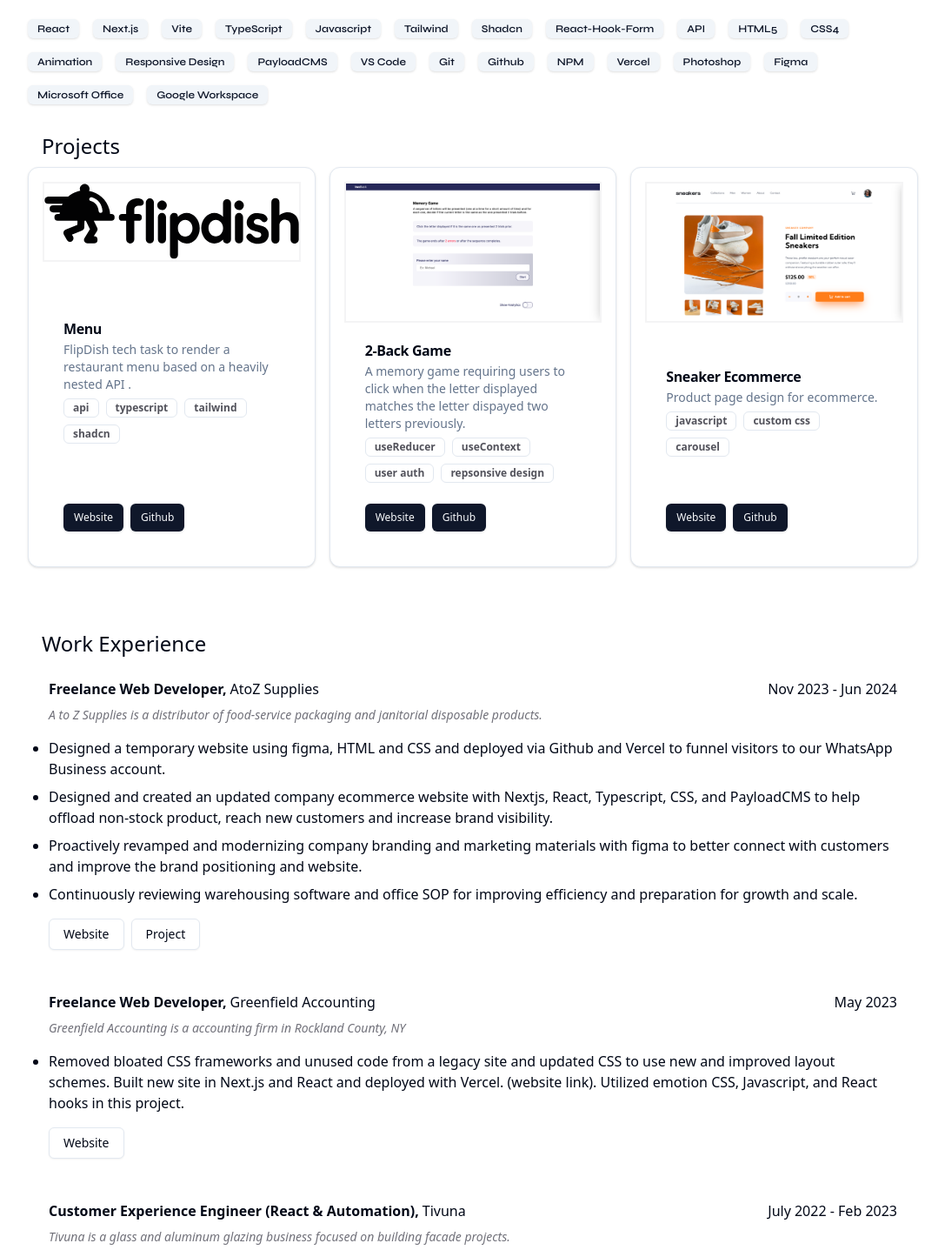
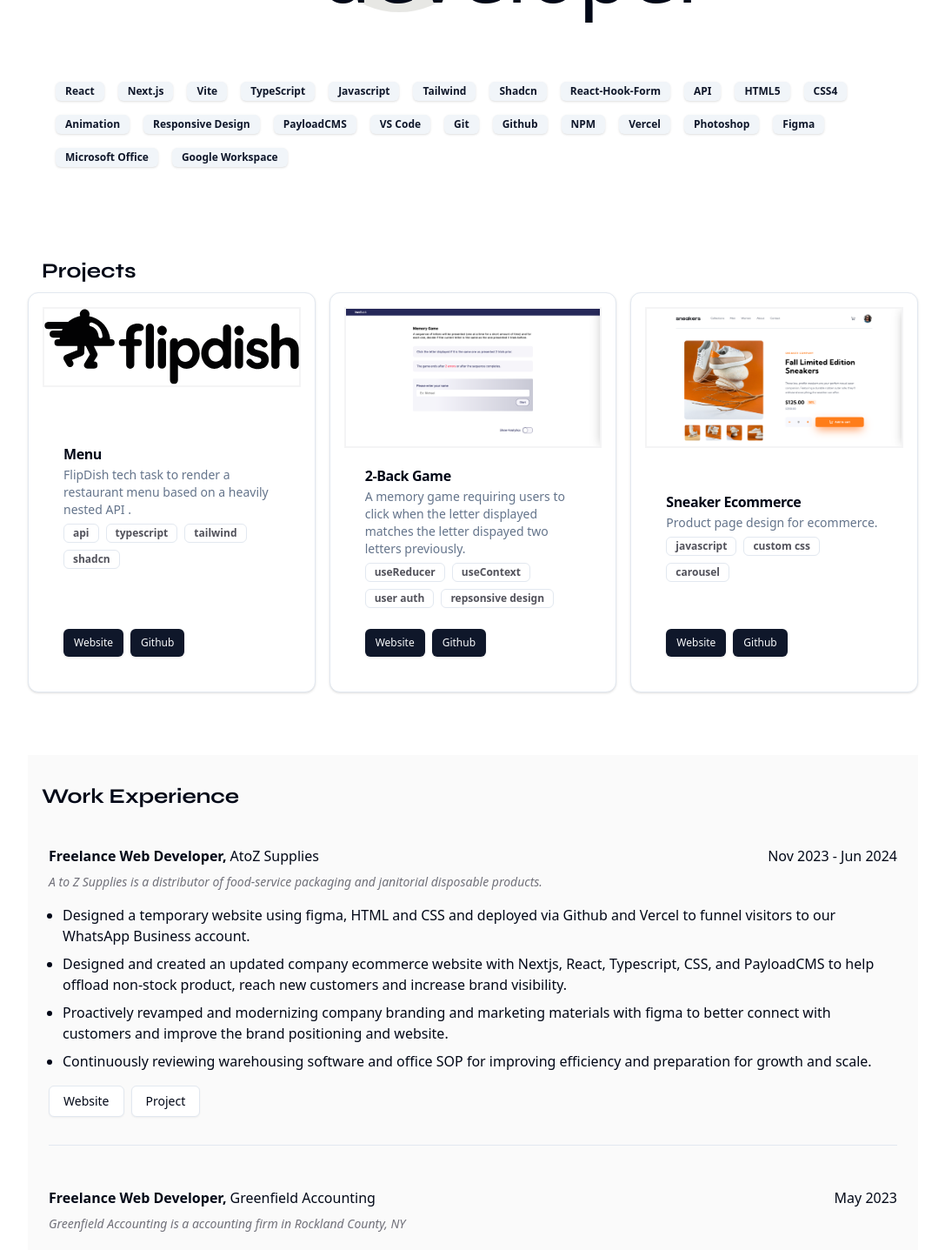
Before and after one commit to mksoofian/myportfolio, a Next.js app: page / in a window 1280 px wide. Shown: the part 340-1777 px from the top of the page at 87% size, without its empty margins (96-1183 px from the left). Built offline with nearby package versions, Linux system fonts and the light colour scheme.

Commit message:
added separators and bg to workExperience section

```diff
--- a/src/app/page.tsx
+++ b/src/app/page.tsx
@@ -1,3 +1,4 @@
+"use client";
 import Image from "next/image";
 import { Badge, badgeVariants } from "@/components/ui/badge";
 import {
@@ -9,7 +10,7 @@
   CardTitle,
 } from "@/components/ui/card";
 import { Label } from "@/components/ui/label";
-import { Tabs, TabsContent, TabsList, TabsTrigger } from "@/components/ui/tabs";
+// import { Tabs, TabsContent, TabsList, TabsTrigger } from "@/components/ui/tabs";
 import Link from "next/link";
 import { Button } from "@/components/ui/button";
 import {
@@ -18,12 +19,12 @@
   relatedExperience,
   allBadges,
 } from "@/lib/projectData";
-import styles from "./page.module.css";
+import { Separator } from "@/components/ui/separator";
 
 export default function Home() {
   return (
     <main className="sm:mt-10 mt-2 flex flex-col">
-      <section className="flex justify-evenly flex-wrap gap-8" id="About">
+      <section className="flex justify-evenly flex-wrap gap-8 my-10" id="About">
         {/* About Me */}
 
         <div className="lg:max-w-96 px-8 sm:px-4">
@@ -37,16 +38,14 @@
           </div>
         </div>
         {/* Badges */}
-        <div className="flex flex-wrap gap-4 mt-4">
+        <div className="flex flex-wrap gap-4 mt-4 p-8">
           {allBadges.map((badge) => {
             return (
               <Badge
                 key={badge}
-                className={`!animate-slideAndFadeIn ${"font-syne"} ${badgeVariants(
-                  {
-                    variant: "secondary",
-                  }
-                )}`}
+                className={`animate-slideAndFadeIn  ${badgeVariants({
+                  variant: "secondary",
+                })}`}
               >
                 {badge}
               </Badge>
@@ -106,7 +105,10 @@
       </section>
       <section id="Projects" className="my-8">
         {/* Projects */}
-        <Label htmlFor="projectList" className="text-2xl pl-4 ">
+        <Label
+          htmlFor="projectList"
+          className="font-syne font-bold text-2xl pl-4 "
+        >
           Projects
         </Label>
         <div id="projectList" className="mt-2 flex flex-col md:flex-row gap-4 ">
@@ -162,11 +164,14 @@
           </>
         </div>
       </section>
-      <section id="Resume" className="my-10">
+      <section id="Resume" className="my-10 bg-zinc-50">
         {/* Resume / CV */}
         {/* remove this outer div? */}
-        <div>
-          <Label htmlFor="relatedExperience" className="text-2xl pl-4">
+        <div className="mt-8">
+          <Label
+            htmlFor="relatedExperience"
+            className="font-syne font-bold text-2xl pl-4 "
+          >
             Work Experience
           </Label>
           <div id="relatedExperience">
@@ -181,7 +186,7 @@
                 projectUrl,
               }) => {
                 return (
-                  <div key={`${role}-${dates}`} className="py-6 px-6 sm:py-2">
+                  <div key={`${role}-${dates}`} className="my-4 px-6 sm:py-2">
                     {/* Header */}
                     <div className="py-2">
                       <div id="row1" className="flex justify-between my-2">
@@ -196,7 +201,7 @@
                       </div>
                     </div>
                     {/* Details */}
-                    <ul id="bulletPoints" className="list-disc">
+                    <ul id="bulletPoints" className="list-disc pl-4">
                       <>
                         {bulletPoints.map((bullet, index) => {
                           return (
@@ -209,7 +214,7 @@
                     </ul>
                     {/* Relevant Website Link/ Buttons */}
                     {websiteUrl && (
-                      <div key={companyName} className="my-4 flex gap-2">
+                      <div key={companyName} className="mt-4  flex gap-2">
                         <Button variant={"outline"}>
                           <Link href={websiteUrl}>Website</Link>
                         </Button>
@@ -220,13 +225,14 @@
                         )}
                       </div>
                     )}
+                    <Separator className="mt-8" />
                   </div>
                 );
               }
             )}
           </div>
         </div>
-        <div className="italic font-light text-sm py-6 bg-zinc-100 my-10 text-center">
+        <div className="italic font-light text-sm py-6 bg-white my-10 text-center">
           Prior experience includes 12 years in the apparel production industry.
         </div>
       </section>
--- a/src/lib/projectData.tsx
+++ b/src/lib/projectData.tsx
@@ -128,7 +128,7 @@
       "Greenfield Accounting is a accounting firm in Rockland County, NY",
     dates: "May 2023",
     bulletPoints: [
-      " Removed bloated CSS frameworks and unused code from a legacy site and updated CSS to use new and improved layout schemes. Built new site in Next.js and React and deployed with Vercel. (website link). Utilized emotion CSS, Javascript, and React hooks in this project.",
+      " Removed bloated CSS frameworks and unused code from a legacy site and updated CSS to use new and improved layout schemes. Built new site in Next.js and React and deployed with Vercel. Utilized emotion CSS, Javascript, and React hooks in this project.",
     ],
     websiteUrl: "https://greenfieldtax.com/",
   },
```
Also changed, not shown: src/app/page.module.css (deleted).
